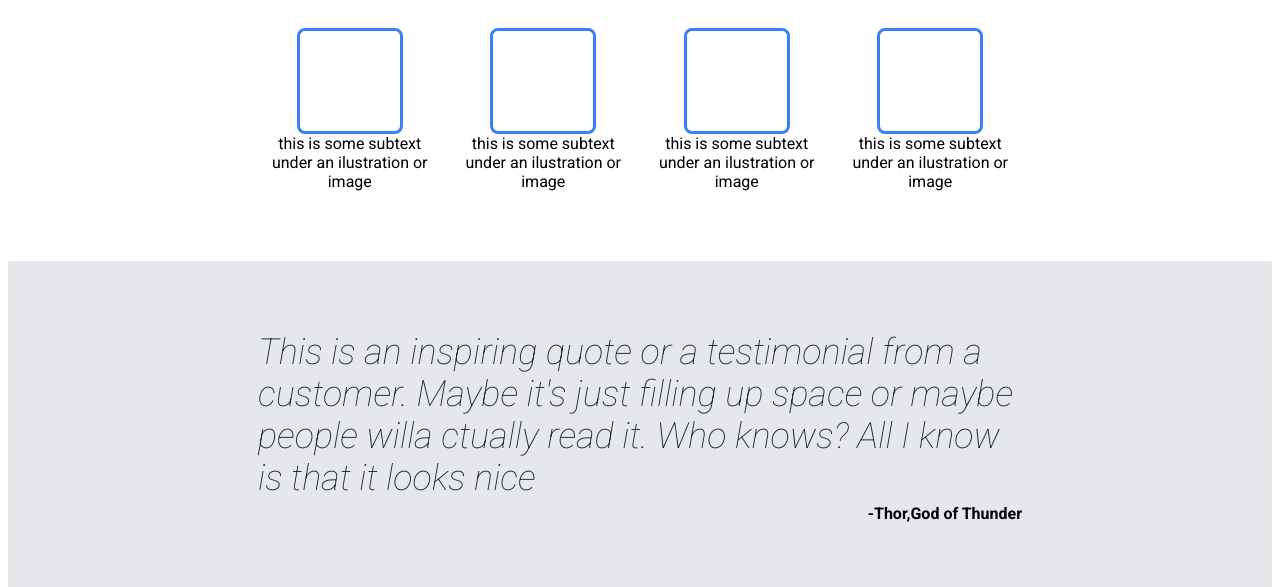
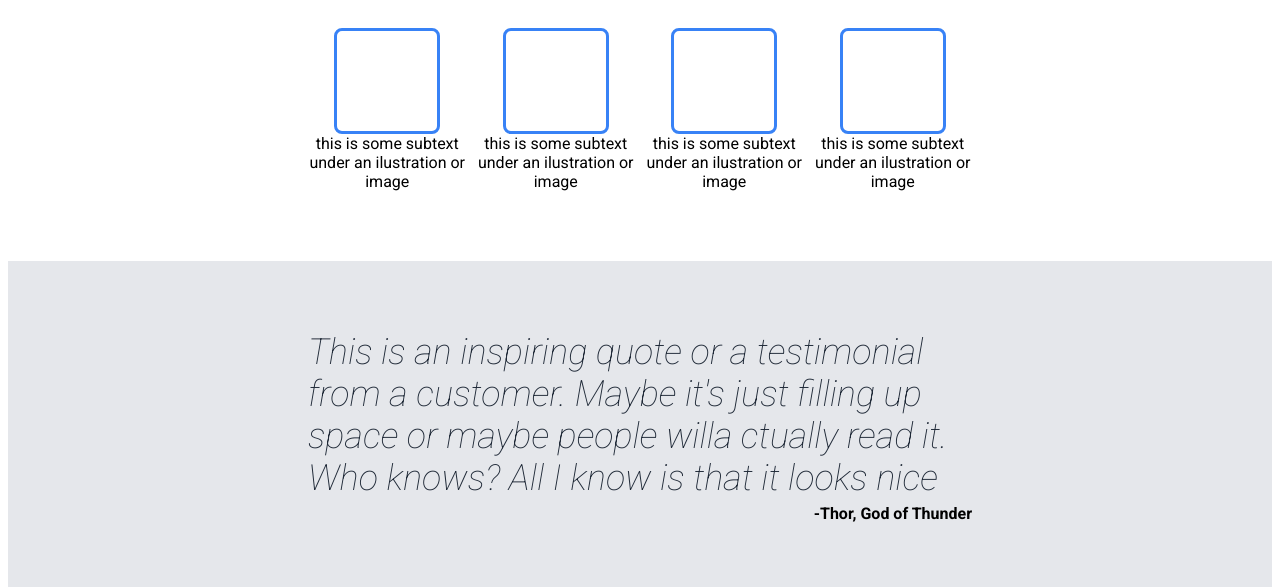
Before and after one commit to Acerax05/flex-landing-page, a plain HTML site: page index.html in a window 1280 px wide. Shown: the part 453-1040 px from the top of the page. Drawn offline with Linux system fonts and the light colour scheme.

Commit message:
fix grammar issues

```diff
--- a/stylesheet.css
+++ b/stylesheet.css
@@ -86,7 +86,7 @@ ul{
     flex-flow: column wrap;
     justify-content: center;
     align-items: center;
-    padding: 0px 250px 70px 250px;
+    padding: 0px 300px 70px 300px;
     margin: 0px;
 }
 
@@ -126,7 +126,7 @@ ul{
 
 .quote-container {
     background-color: #E5E7EB;
-    padding: 70px 250px;
+    padding: 70px 300px;
     display: flex;
     flex-direction: column;
     gap: 5px;
```
Also changed, not shown: index.html (+1 -1 lines).
